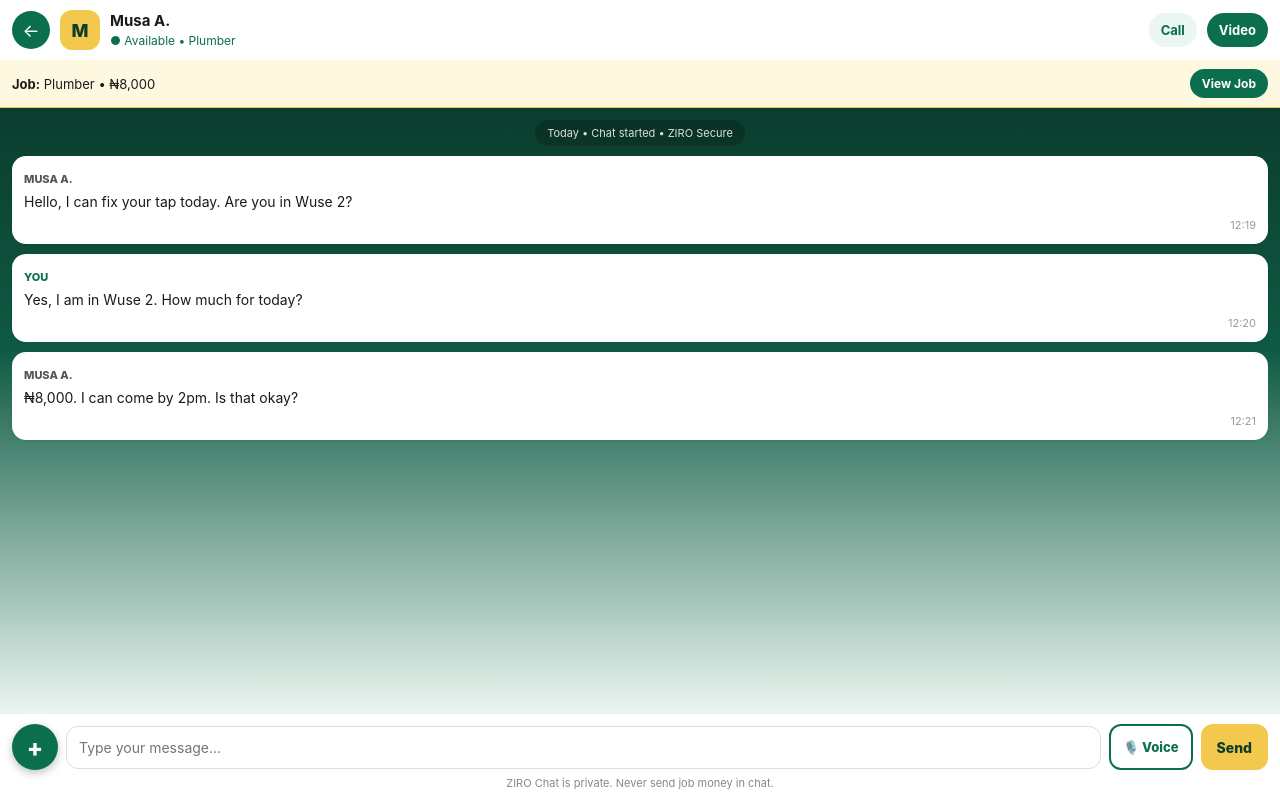
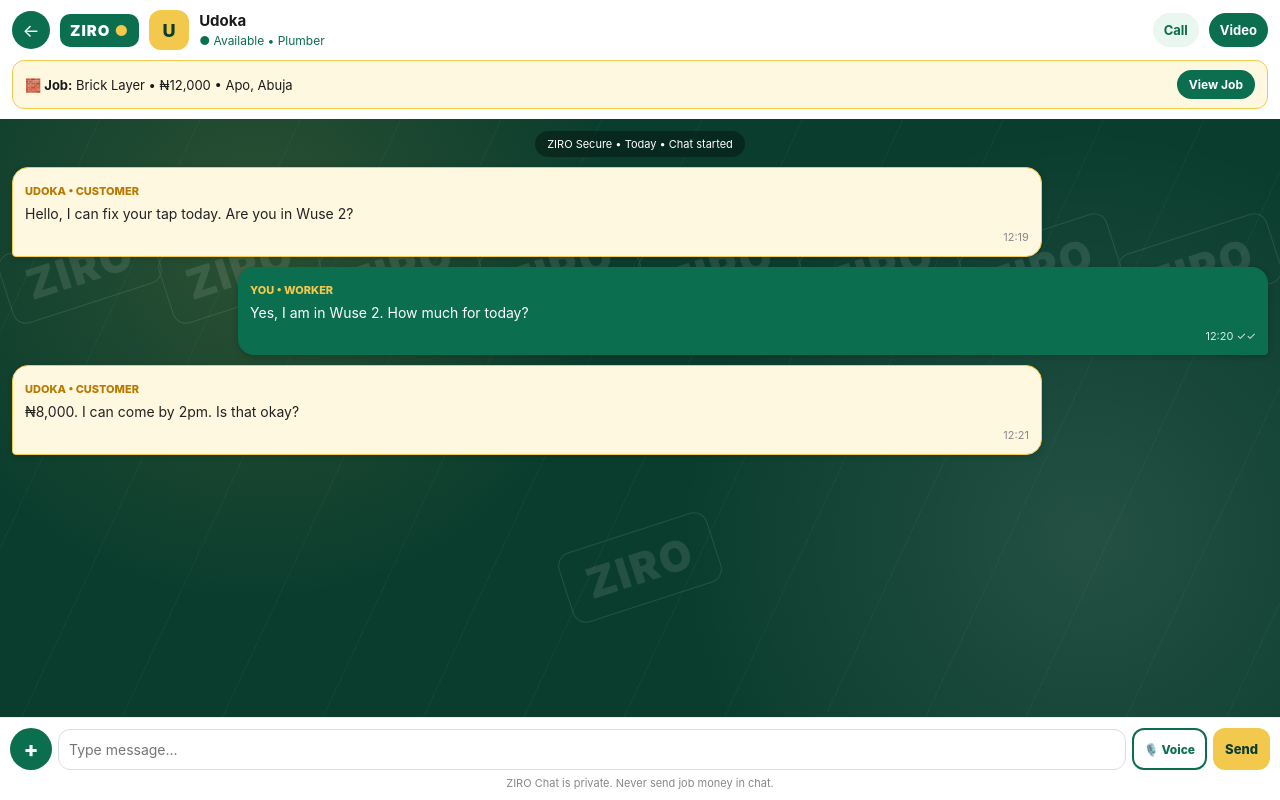
Before and after one commit to okwarakalu/ZIRO, a plain HTML site: page chat-room.html in a window 1280 px wide. Drawn offline with Linux system fonts and the light colour scheme.

Commit message:
Update chat-room.html

```diff
--- a/chat-room.html
+++ b/chat-room.html
@@ -5,44 +5,67 @@
 <meta name="viewport" content="width=device-width, initial-scale=1.0, maximum-scale=1.0, user-scalable=no, viewport-fit=cover">
 <title>ZIRO - Chat</title>
 <link rel="stylesheet" href="css/style.css">
-<style>html,body{height:100%; overflow:hidden;} *{box-sizing:border-box;}</style>
+<style>
+html,body{height:100%; overflow:hidden;} *{box-sizing:border-box;}
+/* ZIRO Watermark Background - Beautified */
+.ziro-bg{
+  background-color:#0B3D2E;
+  background-image:
+    radial-gradient(circle at 20% 20%, rgba(242,201,76,0.14) 0, transparent 32%),
+    radial-gradient(circle at 85% 70%, rgba(255,255,255,0.10) 0, transparent 35%),
+    repeating-linear-gradient(115deg, transparent 0 90px, rgba(255,255,255,0.03) 90px 91px);
+}
+.ziro-watermark{
+  position:absolute; inset:0; display:flex; flex-wrap:wrap; align-content:space-around; justify-content:space-around;
+  overflow:hidden; pointer-events:none; opacity:0.10; font-weight:900; color:white; font-size:42px; letter-spacing:2px;
+}
+.ziro-watermark span{ transform:rotate(-18deg); padding:10px 22px; border:1px solid white; border-radius:14px; }
+</style>
 </head>
 <body style="background:#0B3D2E; margin:0; display:flex; flex-direction:column; height:100dvh; width:100%; overflow:hidden;">
-<!-- Header - Fitted -->
-<div style="background:white; padding:10px 12px; padding-top:calc(10px + env(safe-area-inset-top)); display:flex; align-items:center; gap:10px; flex-shrink:0;">
-  <button onclick="window.location.href='chat.html'" style="background:#0B6E4F; color:white; border:none; width:38px; height:38px; min-width:38px; border-radius:50%; font-size:18px;">←</button>
-  <div id="avatar" style="width:40px; height:40px; min-width:40px; background:#F2C94C; color:#0B3D2E; border-radius:12px; display:flex; align-items:center; justify-content:center; font-weight:800; font-size:18px;">M</div>
-  <div style="flex:1; min-width:0;"><b id="chatName" style="font-size:15px; display:block; white-space:nowrap; overflow:hidden; text-overflow:ellipsis;">Musa A.</b><span style="font-size:12px; color:#0B6E4F;">● Available • Plumber</span></div>
-  <button onclick="startVoiceCall()" style="background:#EAF6F0; border:none; padding:9px 12px; border-radius:999px; font-size:13px; font-weight:700; color:#0B6E4F;">Call</button>
-  <button onclick="startVideoCall()" style="background:#0B6E4F; color:white; border:none; padding:9px 12px; border-radius:999px; font-size:13px; font-weight:700;">Video</button>
+<!-- UPPER LAYER - ZIRO Logo + Job + Person -->
+<div style="background:white; padding:10px 12px; padding-top:calc(10px + env(safe-area-inset-top)); flex-shrink:0;">
+  <div style="display:flex; align-items:center; gap:10px;">
+    <button onclick="window.location.href='chat.html'" style="background:#0B6E4F; color:white; border:none; width:38px; height:38px; min-width:38px; border-radius:50%; font-size:18px;">←</button>
+    <!-- ZIRO LOGO -->
+    <div style="background:#0B6E4F; color:white; padding:7px 10px; border-radius:10px; font-weight:900; font-size:15px; letter-spacing:1px; white-space:nowrap;">ZIRO <span style="color:#F2C94C;">●</span></div>
+    <div id="avatar" style="width:40px; height:40px; min-width:40px; background:#F2C94C; color:#0B3D2E; border-radius:12px; display:flex; align-items:center; justify-content:center; font-weight:800; font-size:18px;">U</div>
+    <div style="flex:1; min-width:0;"><b id="chatName" style="font-size:15px; display:block; white-space:nowrap; overflow:hidden; text-overflow:ellipsis;">Udoka</b><span style="font-size:12px; color:#0B6E4F;">● Available • Plumber</span></div>
+    <button onclick="startVoiceCall()" style="background:#EAF6F0; border:none; padding:9px 11px; border-radius:999px; font-size:13px; font-weight:700; color:#0B6E4F;">Call</button>
+    <button onclick="startVideoCall()" style="background:#0B6E4F; color:white; border:none; padding:9px 11px; border-radius:999px; font-size:13px; font-weight:700;">Video</button>
+  </div>
+  <!-- Job Banner - Brick Layer -->
+  <div style="background:#FFF8E1; border:1px solid #F2C94C; border-radius:12px; padding:9px 12px; margin-top:10px; display:flex; justify-content:space-between; align-items:center; gap:8px;">
+    <span style="font-size:13px; white-space:nowrap; overflow:hidden; text-overflow:ellipsis;"><b>🧱 Job:</b> <span id="jobTag">Brick Layer • ₦12,000 • Apo, Abuja</span></span>
+    <button onclick="window.location.href='job.html'" style="background:#0B6E4F; color:white; border:none; padding:7px 12px; border-radius:999px; font-size:12px; font-weight:700; white-space:nowrap;">View Job</button>
+  </div>
 </div>
-<!-- Job Banner -->
-<div style="background:#FFF8E1; border-bottom:1px solid #F2C94C; padding:9px 12px; display:flex; justify-content:space-between; align-items:center; gap:8px; flex-shrink:0;">
-  <span style="font-size:13px; white-space:nowrap; overflow:hidden; text-overflow:ellipsis;"><b>Job:</b> <span id="jobTag">Plumber • ₦8,000</span></span>
-  <button onclick="window.location.href='job.html'" style="background:#0B6E4F; color:white; border:none; padding:7px 12px; border-radius:999px; font-size:12px; font-weight:700; white-space:nowrap;">View Job</button>
+<!-- Messages Area - ZIRO Watermark -->
+<div style="position:relative; flex:1; overflow:hidden; display:flex; flex-direction:column;">
+  <div class="ziro-bg" style="position:absolute; inset:0;"></div>
+  <div class="ziro-watermark"><span>ZIRO</span><span>ZIRO</span><span>ZIRO</span><span>ZIRO</span><span>ZIRO</span><span>ZIRO</span><span>ZIRO</span><span>ZIRO</span><span>ZIRO</span></div>
+  <div id="msgs" style="position:relative; flex:1; overflow-y:auto; overflow-x:hidden; padding:12px; display:flex; flex-direction:column; gap:10px;"></div>
 </div>
-<!-- Messages - ZIRO Background, Fitted -->
-<div id="msgs" style="flex:1; overflow-y:auto; overflow-x:hidden; padding:12px; display:flex; flex-direction:column; gap:10px; background:linear-gradient(180deg,#0B3D2E 0%, #0F5A44 40%, #EAF6F0 100%);"></div>
 <!-- Recording Bar -->
 <div id="recBar" style="display:none; background:#D32F2F; color:white; padding:10px 14px; text-align:center; font-size:13px; font-weight:700; flex-shrink:0;">● Recording Voice... <span id="recTime">0:00</span> — Tap STOP to Send</div>
-<!-- Bottom Bar - Fitted, + Button VISIBLE -->
-<div style="background:white; padding:10px 12px calc(10px + env(safe-area-inset-bottom)); flex-shrink:0; border-top:1px solid #eee;">
-  <div style="display:flex; gap:8px; align-items:center; width:100%;">
-    <button onclick="document.getElementById('fileInput').click()" style="background:#0B6E4F; color:white; border:none; width:46px; height:46px; min-width:46px; border-radius:50%; font-size:24px; font-weight:800; box-shadow:0 3px 8px rgba(0,0,0,0.25);">+</button>
+<!-- Bottom Bar - Fitted, No Cut Off -->
+<div style="background:white; padding:10px 10px calc(10px + env(safe-area-inset-bottom)); flex-shrink:0; border-top:1px solid #eee;">
+  <div style="display:flex; gap:6px; align-items:center; width:100%;">
+    <button onclick="document.getElementById('fileInput').click()" style="background:#0B6E4F; color:white; border:none; width:42px; height:42px; min-width:42px; border-radius:50%; font-size:22px; font-weight:800;">+</button>
     <input type="file" id="fileInput" hidden onchange="sendFile(this)">
-    <input id="msgInput" placeholder="Type your message..." onkeyup="if(event.key==='Enter') sendText()" style="flex:1; min-width:0; border:1px solid #ddd; padding:12px 12px; border-radius:12px; font-size:14px; outline:none;">
-    <button id="voiceBtn" onclick="toggleVoice()" style="background:white; border:2px solid #0B6E4F; color:#0B6E4F; padding:0 12px; height:46px; min-width:64px; border-radius:12px; font-size:13px; font-weight:800; white-space:nowrap;">🎙️ Voice</button>
-    <button id="sendBtn" onclick="sendText()" style="background:#F2C94C; color:#0B3D2E; border:none; padding:0 16px; height:46px; min-width:60px; border-radius:12px; font-size:14px; font-weight:800;">Send</button>
+    <input id="msgInput" placeholder="Type message..." onkeyup="if(event.key==='Enter') sendText()" style="flex:1; min-width:0; border:1px solid #ddd; padding:11px 10px; border-radius:12px; font-size:14px; outline:none;">
+    <button id="voiceBtn" onclick="toggleVoice()" style="background:white; border:2px solid #0B6E4F; color:#0B6E4F; padding:0 10px; height:42px; min-width:58px; border-radius:12px; font-size:12px; font-weight:800; white-space:nowrap;">🎙️ Voice</button>
+    <button id="sendBtn" onclick="sendText()" style="background:#F2C94C; color:#0B3D2E; border:none; padding:0 12px; height:42px; min-width:52px; border-radius:12px; font-size:13px; font-weight:800;">Send</button>
   </div>
   <p style="text-align:center; font-size:11px; color:#888; margin:6px 0 0;">ZIRO Chat is private. Never send job money in chat.</p>
 </div>
 <script src="js/notify.js"></script>
 <script>
-let withName = new URLSearchParams(location.search).get('with') || localStorage.getItem('ziro_chat_with') || 'Musa A.';
+let withName = new URLSearchParams(location.search).get('with') || localStorage.getItem('ziro_chat_with') || 'Udoka';
 document.getElementById('chatName').textContent = withName;
 document.getElementById('avatar').textContent = withName[0];
-document.getElementById('jobTag').textContent = withName === 'Udoka' ? 'Brick Layer • ₦12,000' : 'Plumber • ₦8,000';
-let messages = JSON.parse(localStorage.getItem('ziro_room3_' + withName) || '[]');
+document.getElementById('jobTag').textContent = withName === 'Udoka' ? 'Brick Layer • ₦12,000 • Apo, Abuja' : withName + ' • Job';
+let messages = JSON.parse(localStorage.getItem('ziro_room4_' + withName) || '[]');
 if(!messages.length){
   messages = [
     { me:false, type:'text', text:'Hello, I can fix your tap today. Are you in Wuse 2?', time:'12:19' },
@@ -53,18 +76,22 @@ if(!messages.length){
 function timeNow(){ const d=new Date(); return d.getHours()+':'+String(d.getMinutes()).padStart(2,'0'); }
 function renderMsgs(){
   const box = document.getElementById('msgs');
-  box.innerHTML = '<p style="text-align:center; font-size:11px; color:rgba(255,255,255,0.85); background:rgba(0,0,0,0.2); padding:6px 12px; border-radius:999px; margin:0 auto;">Today • Chat started • ZIRO Secure</p>'
+  box.innerHTML = '<p style="text-align:center; font-size:11px; color:white; background:rgba(0,0,0,0.35); padding:6px 12px; border-radius:999px; margin:0 auto;">ZIRO Secure • Today • Chat started</p>'
     + messages.map(m => {
-    const who = m.me ? '<span style="font-size:11px; font-weight:800; color:#0B6E4F;">YOU</span>' : '<span style="font-size:11px; font-weight:800; color:#555;">' + withName.toUpperCase() + '</span>';
-    let inner = '';
-    if(m.type === 'voice') inner = '<div style="display:flex; align-items:center; gap:8px; flex-wrap:wrap;"><span>🎙️</span><audio controls src="' + m.src + '" style="width:170px; max-width:100%;"></audio><span style="font-size:12px; color:#555;">' + m.dur + '</span></div>';
-    else if(m.type === 'file') inner = '<span style="font-size:14px;">📎 ' + m.text + '</span>';
-    else inner = '<span style="font-size:14px; line-height:1.5; word-break:break-word;">' + m.text + '</span>';
-    return '<div style="background:white; border-radius:14px; padding:12px; width:100%; box-shadow:0 1px 3px rgba(0,0,0,0.08);">' + who + '<div style="margin-top:4px;">' + inner + '</div><span style="font-size:11px; color:#999; display:block; text-align:right; margin-top:6px;">' + m.time + '</span></div>';
+    // COLOUR DIFFERENCE BETWEEN 2 PARTIES
+    // YOU = Deep Green bubble, white text, right side
+    // THEM = Gold / Cream bubble, dark text, left side
+    if(m.me){
+      const inner = m.type==='voice' ? '<div style="display:flex; align-items:center; gap:8px; flex-wrap:wrap;"><span>🎙️</span><audio controls src="'+m.src+'" style="width:160px; max-width:100%;"></audio><span style="font-size:12px;">'+m.dur+'</span></div>' : m.type==='file' ? '<span>📎 '+m.text+'</span>' : '<span style="word-break:break-word;">'+m.text+'</span>';
+      return '<div style="align-self:flex-end; background:#0B6E4F; color:white; border-radius:16px 16px 4px 16px; padding:12px; width:82%; max-width:82%; box-shadow:0 2px 6px rgba(0,0,0,0.2);"><span style="font-size:11px; font-weight:800; color:#F2C94C;">YOU • WORKER</span><div style="margin-top:4px; font-size:14px; line-height:1.5;">'+inner+'</div><span style="font-size:11px; color:#D6EDE3; display:block; text-align:right; margin-top:6px;">'+m.time+' ✓✓</span></div>';
+    } else {
+      const inner = m.type==='voice' ? '<div style="display:flex; align-items:center; gap:8px; flex-wrap:wrap;"><span>🎙️</span><audio controls src="'+m.src+'" style="width:160px; max-width:100%;"></audio><span style="font-size:12px;">'+m.dur+'</span></div>' : m.type==='file' ? '<span>📎 '+m.text+'</span>' : '<span style="word-break:break-word;">'+m.text+'</span>';
+      return '<div style="align-self:flex-start; background:#FFF8E1; color:#222; border:1px solid #F2C94C; border-radius:16px 16px 16px 4px; padding:12px; width:82%; max-width:82%; box-shadow:0 2px 6px rgba(0,0,0,0.15);"><span style="font-size:11px; font-weight:800; color:#B77900;">'+withName.toUpperCase()+' • CUSTOMER</span><div style="margin-top:4px; font-size:14px; line-height:1.5;">'+inner+'</div><span style="font-size:11px; color:#888; display:block; text-align:right; margin-top:6px;">'+m.time+'</span></div>';
+    }
   }).join('');
   box.scrollTop = box.scrollHeight;
 }
-function save(){ localStorage.setItem('ziro_room3_' + withName, JSON.stringify(messages)); }
+function save(){ localStorage.setItem('ziro_room4_' + withName, JSON.stringify(messages)); }
 function sendText(){
   if(isRec){ ziroNotify('Voice Recording', 'Tap STOP first to send your voice message.'); return; }
   const inp = document.getElementById('msgInput');
```
